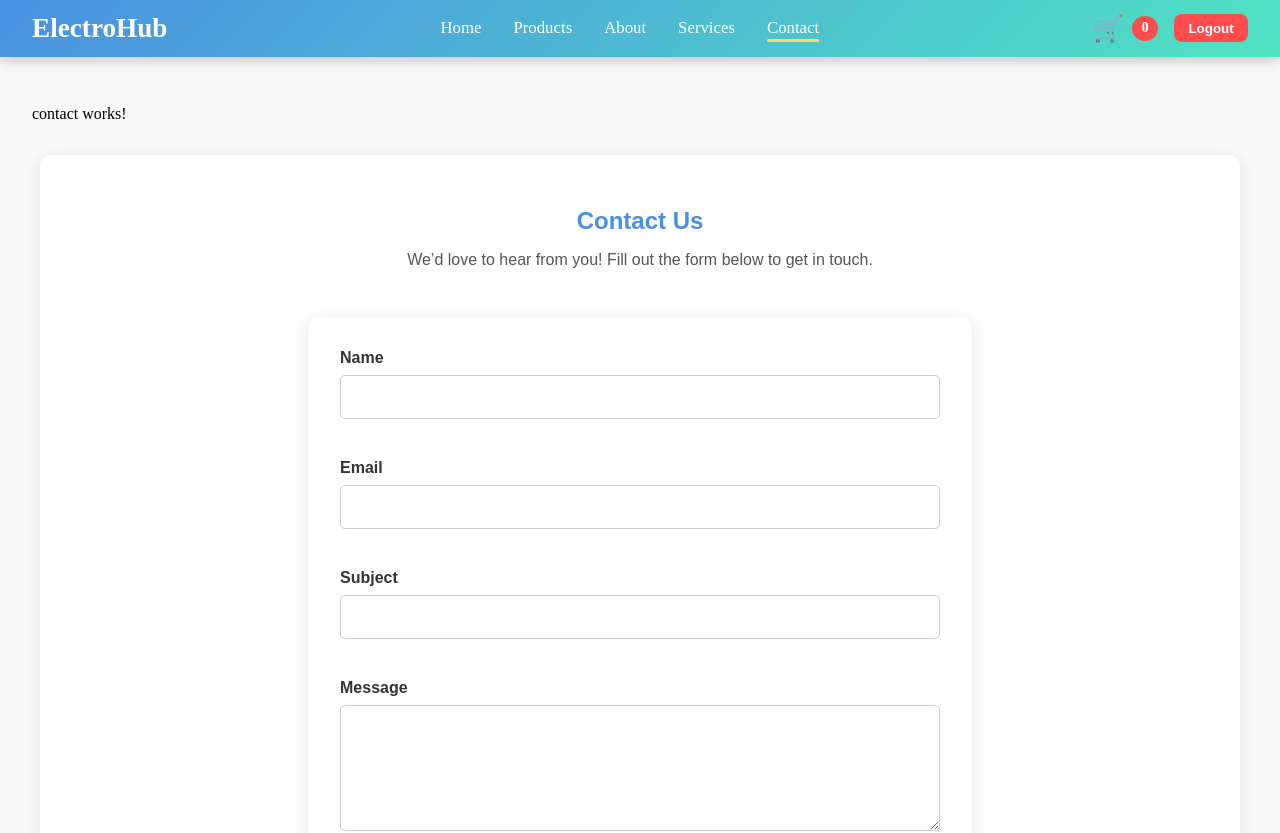
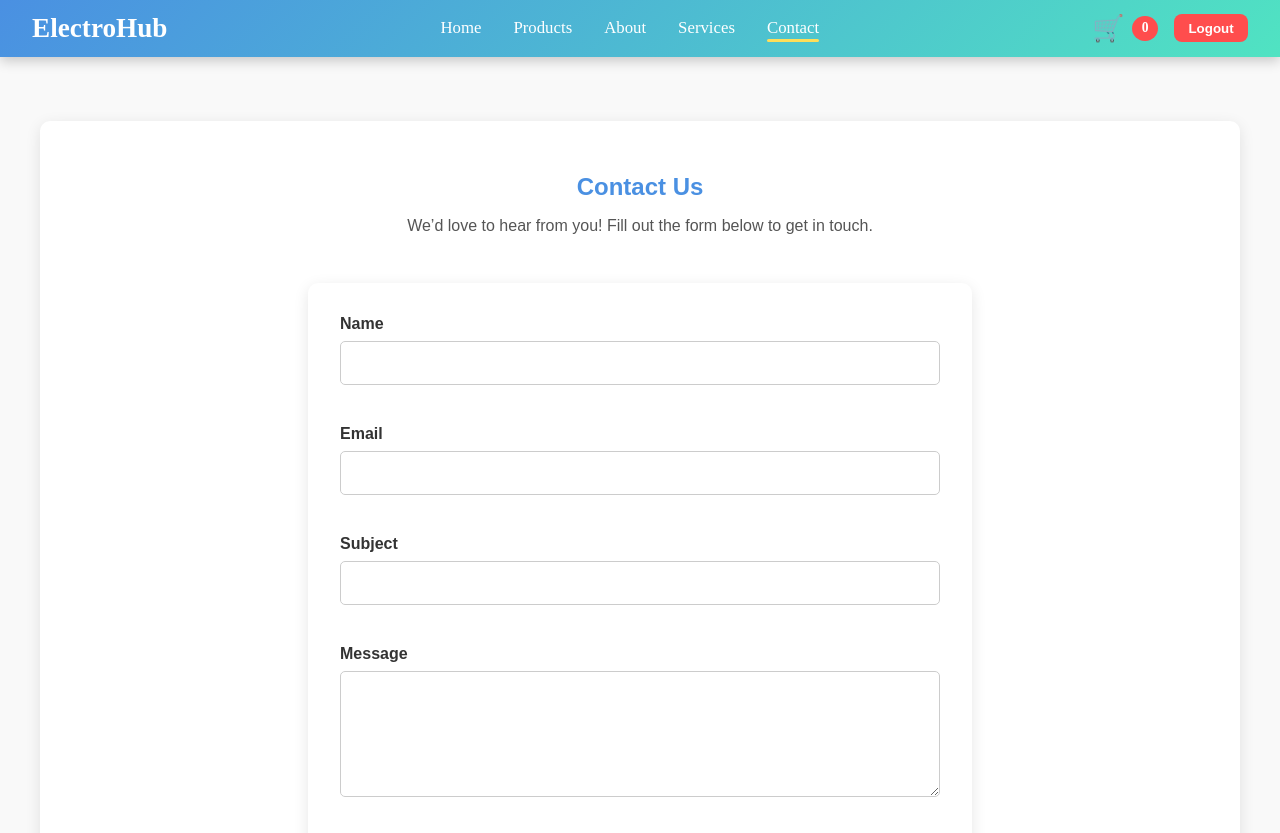
Before and after one commit to Yashkadam999/ElectroHub99, an Angular app: page /contact in a window 1280 px wide. Shown: the top 833 px of the page. Built offline with nearby package versions, Linux system fonts and the light colour scheme.

Commit message:
mm
Signed-off-by: Yash Kadam <yashk090304@gmail.com>

```diff
--- a/src/app/pages/contact/contact.html
+++ b/src/app/pages/contact/contact.html
@@ -1,4 +1,4 @@
-<p>contact works!</p>
+
 <div class="contact-page-container">
   <div class="contact-form-section">
     <h2>Contact Us</h2>
```
